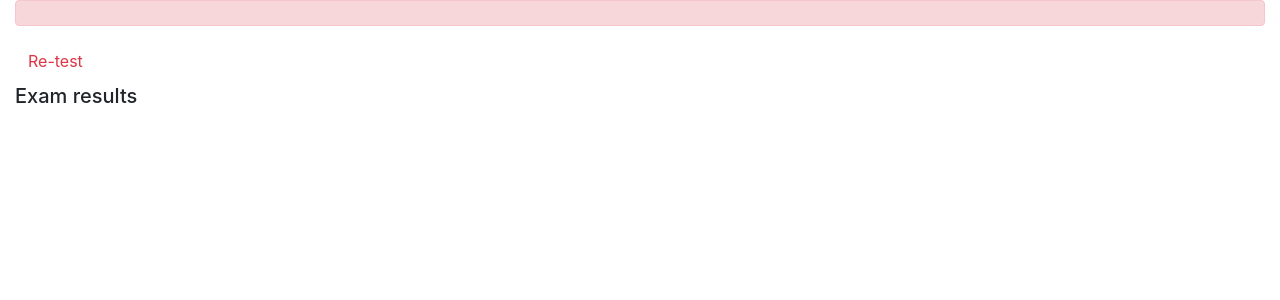
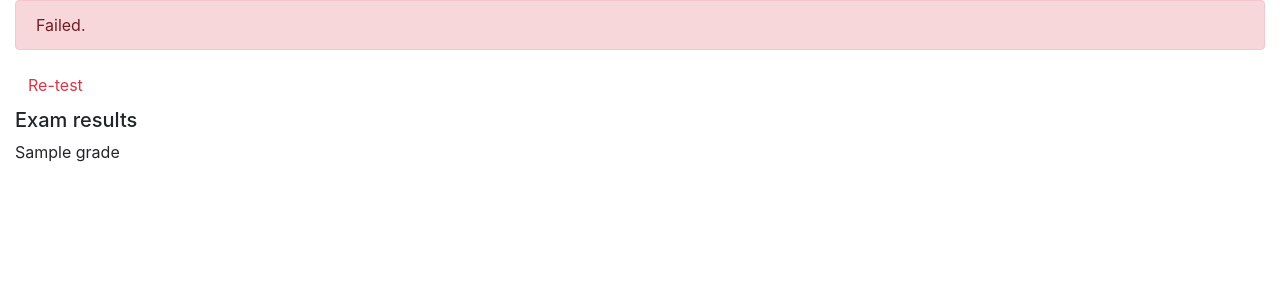
Before and after one commit to koko2aru/final_template, a Django app: template onlinecourse/templates/onlinecourse/exam_result_bootstrap.html in a window 1280 px wide. Shown: the part 56-356 px from the top of the page. Run offline with Django 3.2, Linux system fonts and the light colour scheme; tables that the repository leaves empty hold one stand-in row (values such as "Sample post"); the template is opened without the code that fills it: values that come from a table or form of the project are taken from there, most other values are stand-ins (such as "Sample title", 1, 10 or a date in 2020); parts of the project's set-up code (start-up, migrations or seed data) failed here and were passed over; some libraries are stand-ins or nearby versions.

Commit message:
Update exam_result_bootstrap.html

```diff
--- a/onlinecourse/templates/onlinecourse/exam_result_bootstrap.html
+++ b/onlinecourse/templates/onlinecourse/exam_result_bootstrap.html
@@ -39,16 +39,19 @@
     {% if grade > 80 %}
     <div class="alert alert-success">
        <!--HINT Display passed info -->
+    Congratulations!you passed exam.
     </div>
         {% else %}
         <div class="alert alert-danger">
             <!--HINT Display failed info -->
+            Failed.
         </div>
         <a class="btn btn-link text-danger" href="{% url 'onlinecourse:course_details' course.id %}">Re-test</a>
         {% endif %}
         <div class="card-columns-vertical mt-1">
         <h5 class="">Exam results</h5>
             <!--HINT Display exam results-->
+            {{ grade }}
         </div>
     </div>
 </body>
```
